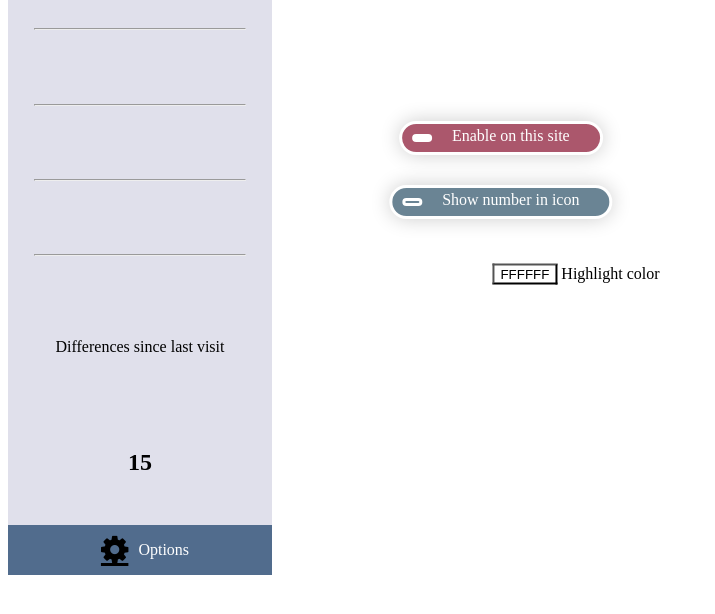
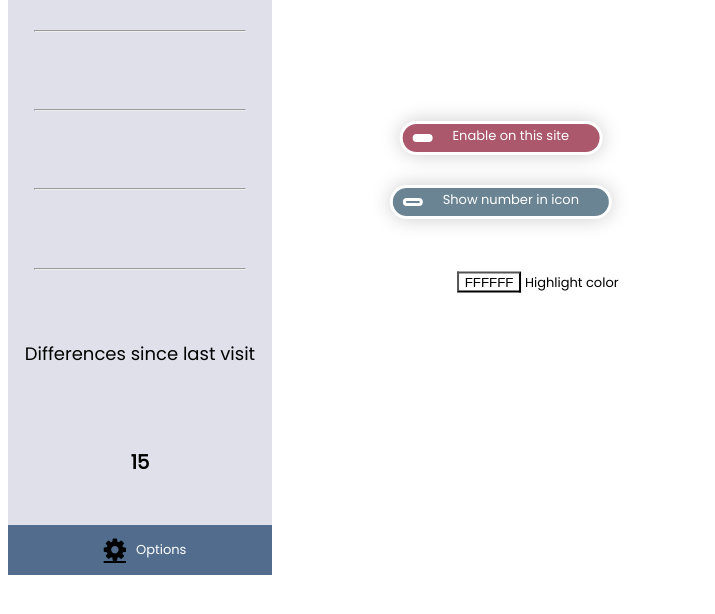
Before and after one commit to CostanCatalin/history-extension, a browser extension: page extension-body/extension_body.html in a window 1280 px wide. Shown: the part 110-724 px from the top of the page, without its empty margins (0-715 px from the left). Drawn offline with Linux system fonts and the light colour scheme.

Commit message:
Changed font size and style

```diff
--- a/extension-body/extension_body.html
+++ b/extension-body/extension_body.html
@@ -1,4 +1,5 @@
 <link rel="stylesheet" href="https://cdnjs.cloudflare.com/ajax/libs/font-awesome/4.7.0/css/font-awesome.min.css">
+<link href='https://fonts.googleapis.com/css?family=Poppins' rel='stylesheet'>
 <link rel="stylesheet" type="text/css" href="style.css">
 <header>
   <img class="fa fa-picture-o fa-5x" aria-hidden="true" src="icon128.png"></img>
@@ -22,7 +23,9 @@
         <button class="jscolor"></button><span>     Highlight color</span>
     </div>
   <hr>
-  <p>Differences since last visit</p>
+      <div class= "dif">
+    <span><font size="4">Differences since last visit</font></span>
+    </div>
   <h1>15</h1>
 </aside>
 <footer>
--- a/extension-body/style.css
+++ b/extension-body/style.css
@@ -1,4 +1,4 @@
-@import url(https://fonts.googleapis.com/css?family=Noto+Sans);
+@import url(https://fonts.googleapis.com/css?family=Poppins);
 
 *, *::before, *::after {
   box-sizing: border-box;
@@ -6,6 +6,9 @@
 html{
   width: 280px;
   height: 450px;
+}
+body {
+    font-family: 'Poppins';font-size: 13px;
 }
 header {
   width:100%;
@@ -75,10 +78,11 @@ footer {
 }
 .container3 {
   position: absolute;
-  top: 48%;
-  left: 45%;
+  top: 49%;
+  left: 42%;
   transform: translate(-50%, -50%);
 }
+
 
 
 input {
@@ -90,7 +94,7 @@ label {
   display: block;
   position: relative;
   margin: 20px;
-  padding: 3px 30px 7px 50px;
+  padding: 2px 30px 6px 50px;
   border: 3px solid #fff;
   border-radius: 100px;
   color: #fff;
```
